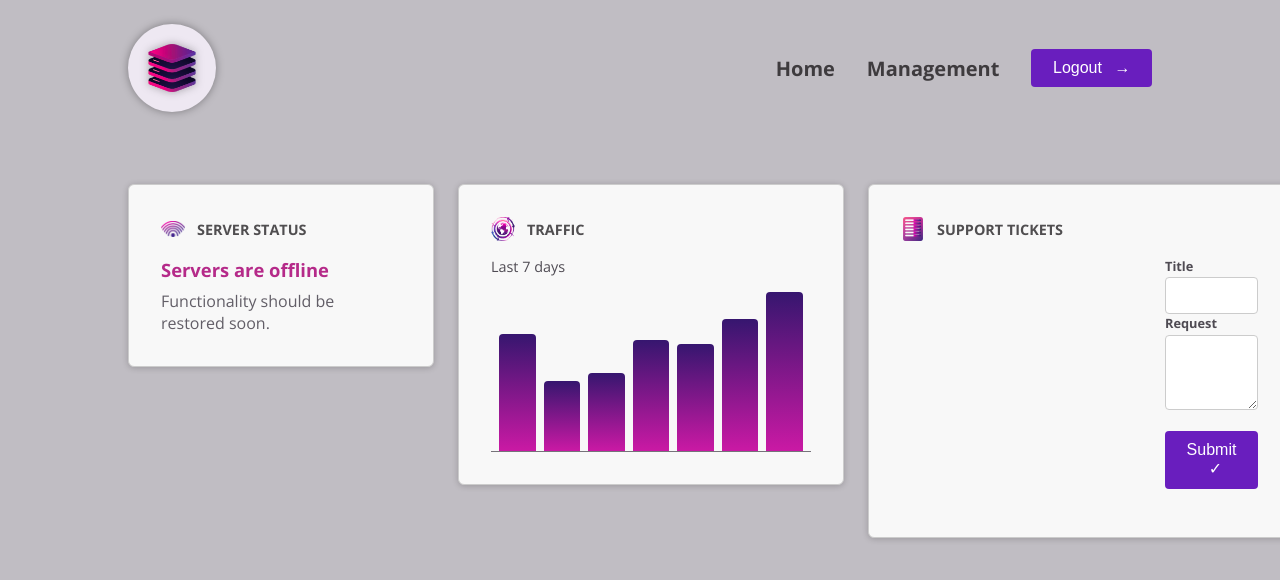
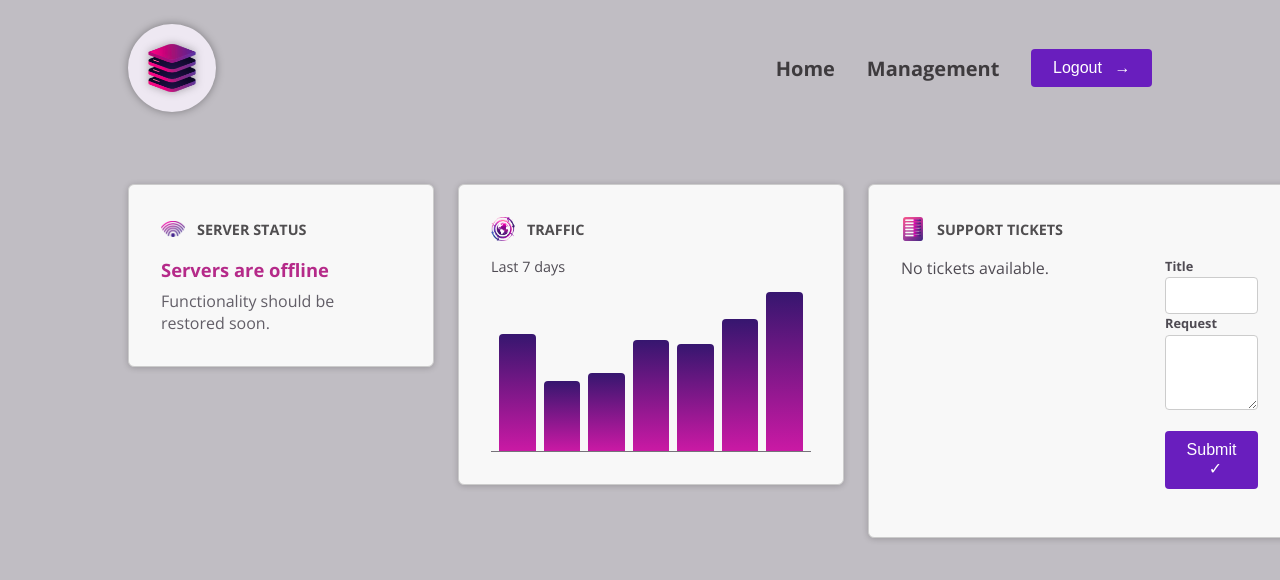
Before and after one commit to yashkmuar/server-management-project, an Angular app: page / in a window 1280 px wide. Shown: the top 580 px of the page. Built offline with nearby package versions, Linux system fonts and the light colour scheme.

Commit message:
IF tickets array are empty, then how it should be rendered I added that condition

```diff
--- a/src/app/dashboard/tickets/tickets.component.html
+++ b/src/app/dashboard/tickets/tickets.component.html
@@ -4,6 +4,8 @@
             <li>
                 <app-ticket />
             </li>
+        } @empty {
+            <p>No tickets available.</p>
         }
     </ul>
 </div>
```
Also changed, not shown: src/app/dashboard/tickets/ticket/ticket.component.ts (line endings or trailing spaces).
